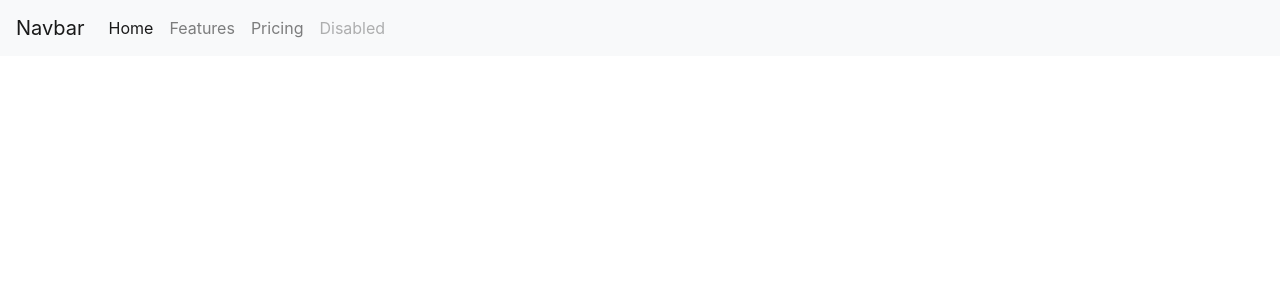
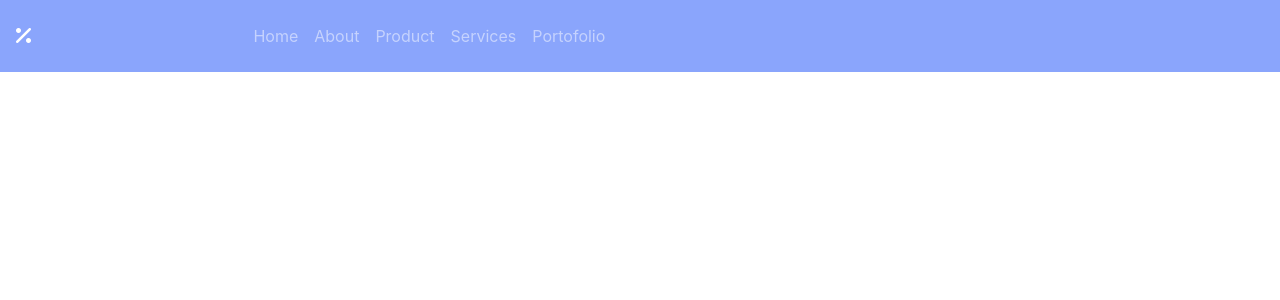
Before and after one commit to aldowrdhn/project-bersama, a Laravel app: template resources/views/Layout/include/header.blade.php in a window 1280 px wide. Shown: the top 300 px of the page. Run offline with Laravel 8, Linux system fonts and the light colour scheme; the template is opened without the code that fills it, so the values that code supplies are empty; some libraries are stand-ins or nearby versions.

Commit message:
Header Footer Done

```diff
--- a/resources/views/Layout/include/header.blade.php
+++ b/resources/views/Layout/include/header.blade.php
@@ -10,17 +10,26 @@
     <!-- Bootstrap CSS -->
     <link rel="stylesheet" href="https://stackpath.bootstrapcdn.com/bootstrap/4.3.1/css/bootstrap.min.css" integrity="sha384-ggOyR0iXCbMQv3Xipma34MD+dH/1fQ784/j6cY/iJTQUOhcWr7x9JvoRxT2MZw1T" crossorigin="anonymous">
   </head>
-  <nav class="navbar navbar-expand-lg navbar-light bg-light">
-    <a class="navbar-brand" href="#">Navbar</a>
-    <button class="navbar-toggler" type="button" data-toggle="collapse" data-target="#navbarNavAltMarkup" aria-controls="navbarNavAltMarkup" aria-expanded="false" aria-label="Toggle navigation">
-      <span class="navbar-toggler-icon"></span>
-    </button>
-    <div class="collapse navbar-collapse" id="navbarNavAltMarkup">
-      <div class="navbar-nav">
-        <a class="nav-item nav-link active" href="#">Home <span class="sr-only">(current)</span></a>
-        <a class="nav-item nav-link" href="#">Features</a>
-        <a class="nav-item nav-link" href="#">Pricing</a>
-        <a class="nav-item nav-link disabled" href="#" tabindex="-1" aria-disabled="true">Disabled</a>
+  <body>
+  <nav class="navbar navbar-expand-lg navbar-dark py-3" style="background-color: #8AA5FC;">
+    <div class="row">
+      <div class="col-sm-12 col-md-6">
+        <a class="navbar-brand" href="/"><i class="fas fa-percentage"></i></a>
+        <button class="navbar-toggler" type="button" data-toggle="collapse" data-target="#navbarNavAltMarkup" aria-controls="navbarNavAltMarkup" aria-expanded="false" aria-label="Toggle navigation">
+          <span class="navbar-toggler-icon"></span>
+        </button>
+      </div>
+      <div class="col-md-6">
+        <div class="collapse navbar-collapse" id="navbarNavAltMarkup">
+          <div class="navbar-nav">
+            {{--Gunakan untuk membuat active tag secara dinamis pada navbar--}}
+            <a class="nav-item nav-link @yield('home-active')" href="/">Home</a>
+            <a class="nav-item nav-link @yield('about-active')" href="/about">About</a>
+            <a class="nav-item nav-link @yield('product-active')" href="/product">Product</a>
+            <a class="nav-item nav-link @yield('services-active')" href="/services">Services</a>
+            <a class="nav-item nav-link @yield('porto-active')" href="/portfolio">Portofolio</a>
+          </div>
+        </div>
       </div>
     </div>
   </nav>
--- a/resources/views/Layout/master.blade.php
+++ b/resources/views/Layout/master.blade.php
@@ -1,9 +1,4 @@
 @include('layout.include.header')
-
-
-
-
-<body>
 
 @yield('content')
 
--- a/resources/views/Page/product.blade.php
+++ b/resources/views/Page/product.blade.php
@@ -0,0 +1,6 @@
+@extends('Layout.master')
+@section('doc-tittle','Product')
+@section('product-active','active')
+@section('content')
+
+@endsection
--- a/routes/web.php
+++ b/routes/web.php
@@ -16,3 +16,15 @@ use Illuminate\Support\Facades\Route;
 Route::get('/', function () {
     return view('index');
 });
+Route::get('/about',function(){
+    return view('Page.about');
+});
+Route::get('/product',function(){
+    return view('Page.product');
+});
+Route::get('/services',function(){
+    return view('Page.services');
+});
+Route::get('/portfolio',function(){
+    return view('Page.portfolio');
+});
```
Also changed, not shown: resources/views/Layout/include/footer.blade.php (+34 -0 lines).
